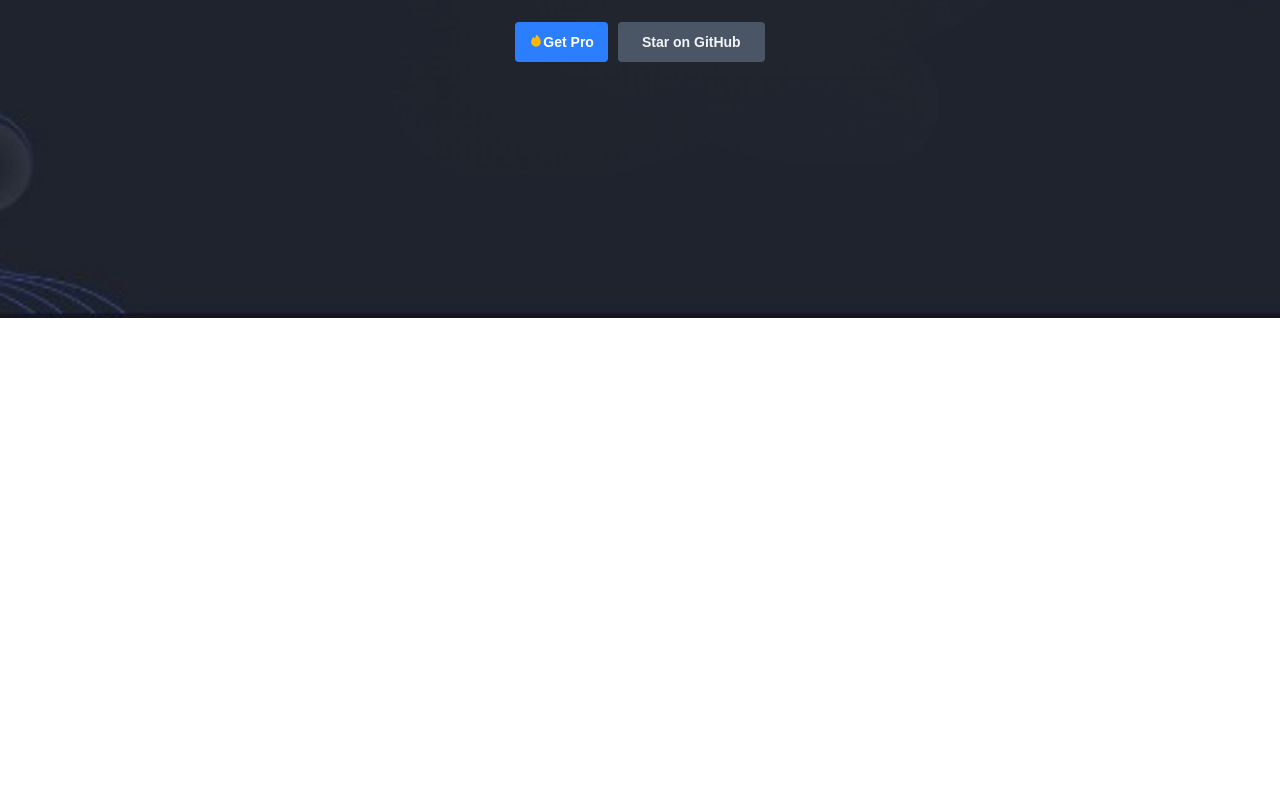
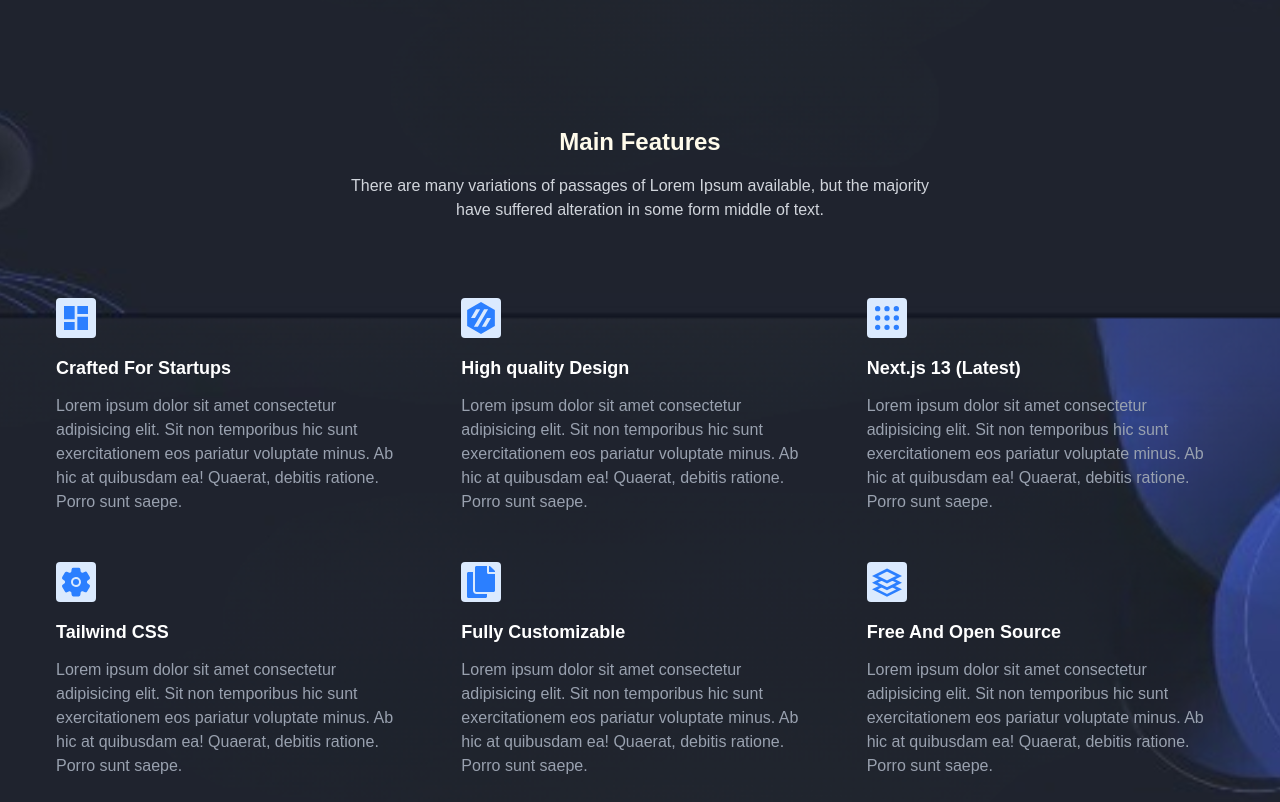
Before and after one commit to SulemanF954/firstproject, a Next.js app: page / in a window 1280 px wide. Shown: the part 482-1284 px from the top of the page. Before the commit the page ends 800 px from the top, so only its background shows below. Built offline with nearby package versions, Linux system fonts and the light colour scheme.

Commit message:
Add a New Component in this Code

```diff
--- a/app/page.tsx
+++ b/app/page.tsx
@@ -1,11 +1,102 @@
 import NavBar from "@/components/NavBar";
 import Hero from "@/components/Hero";
+import { MdDashboard } from "react-icons/md";
+import { IoSettings } from "react-icons/io5";
+import { TbGridDots } from "react-icons/tb";
+import { SiVorondesign } from "react-icons/si";
+import { GrResources } from "react-icons/gr";
+import { FaCopy } from "react-icons/fa";
 
 export default function Home() {
   return (
-    <div className="bg-[url('/Image/image.jpg')] min-h-screen sm:p-8 overflow-hidden bg-cover bg-center bg-no-repeat bg-fixed font-[var(--font-geist-sans)]">
+    <div className="bg-[url('/Image/image.jpg')] min-h-screen sm:p-2 bg-cover bg-center bg-no-repeat bg-fixed font-[var(--font-geist-sans)]">
       <NavBar />
       <Hero />
+      <div className="flex justify-center items-center">
+        <div className="text-center bg-transparent p-2 rounded">
+          <h2 className="text-2xl text-amber-50 font-bold mb-4">
+            Main Features
+          </h2>
+          <p className="text-gray-300 w-150 mb-1">
+            There are many variations of passages of Lorem Ipsum available, but
+            the majority have suffered alteration in some form middle of text.
+          </p>
+        </div>
+      </div>
+      <div className="flex justify-center items-center mt-8 mx-8">
+        <div className="grid grid-cols-1 md:grid-cols-3 gap-4 mt-4">
+          <div className="bg-transparent p-4 rounded ">
+            <MdDashboard className="w-10 h-10 p-1 rounded bg-blue-100 mb-4 text-blue-500 text-5xl" />
+            <h3 className="text-lg font-semibold text-white">
+              Crafted For Startups
+            </h3>
+            <p className="text-gray-400 mt-3">
+              Lorem ipsum dolor sit amet consectetur adipisicing elit. Sit non
+              temporibus hic sunt exercitationem eos pariatur voluptate minus.
+              Ab hic at quibusdam ea! Quaerat, debitis ratione. Porro sunt
+              saepe.
+            </p>
+          </div>
+          <div className="bg-transparent p-4 rounded">
+            <SiVorondesign className="w-10 h-10 p-1 rounded bg-blue-100 mb-4 text-blue-500" />
+            <h3 className="text-lg font-semibold text-white">
+              High quality Design
+            </h3>
+            <p className="text-gray-400 mt-3">
+              Lorem ipsum dolor sit amet consectetur adipisicing elit. Sit non
+              temporibus hic sunt exercitationem eos pariatur voluptate minus.
+              Ab hic at quibusdam ea! Quaerat, debitis ratione. Porro sunt
+              saepe.
+            </p>
+          </div>
+          <div className="bg-transparent p-4 rounded ">
+            <TbGridDots className="w-10 h-10 p-1 rounded bg-blue-100 mb-4 text-blue-500 text-5xl" />
+            <h3 className="text-lg font-semibold text-white">
+              Next.js 13 (Latest)
+            </h3>
+            <p className="text-gray-400 mt-3">
+              Lorem ipsum dolor sit amet consectetur adipisicing elit. Sit non
+              temporibus hic sunt exercitationem eos pariatur voluptate minus.
+              Ab hic at quibusdam ea! Quaerat, debitis ratione. Porro sunt
+              saepe.
+            </p>
+          </div>
+          <div className="bg-transparent p-4 rounded ">
+            <IoSettings className="w-10 h-10 p-1 rounded bg-blue-100 mb-4 text-blue-500" />
+            <h3 className="text-lg font-semibold text-white">Tailwind CSS</h3>
+            <p className="text-gray-400 mt-3">
+              Lorem ipsum dolor sit amet consectetur adipisicing elit. Sit non
+              temporibus hic sunt exercitationem eos pariatur voluptate minus.
+              Ab hic at quibusdam ea! Quaerat, debitis ratione. Porro sunt
+              saepe.
+            </p>
+          </div>
+          <div className="bg-transparent p-4 rounded ">
+            <FaCopy className="w-10 h-10 p-1 rounded bg-blue-100 mb-4 text-blue-500" />
+            <h3 className="text-lg font-semibold text-white">
+              Fully Customizable
+            </h3>
+            <p className="text-gray-400 mt-3">
+              Lorem ipsum dolor sit amet consectetur adipisicing elit. Sit non
+              temporibus hic sunt exercitationem eos pariatur voluptate minus.
+              Ab hic at quibusdam ea! Quaerat, debitis ratione. Porro sunt
+              saepe.
+            </p>
+          </div>
+          <div className="bg-transparent p-4 rounded ">
+            <GrResources className="w-10 h-10 p-1 rounded bg-blue-100 mb-4 text-blue-500" />
+            <h3 className="text-lg font-semibold text-white">
+              Free And Open Source
+            </h3>
+            <p className="text-gray-400 mt-3">
+              Lorem ipsum dolor sit amet consectetur adipisicing elit. Sit non
+              temporibus hic sunt exercitationem eos pariatur voluptate minus.
+              Ab hic at quibusdam ea! Quaerat, debitis ratione. Porro sunt
+              saepe.
+            </p>
+          </div>
+        </div>
+      </div>
     </div>
   );
 }
--- a/components/NavBar.tsx
+++ b/components/NavBar.tsx
@@ -1,6 +1,7 @@
 "use client";
 import { FaAngleDown } from "react-icons/fa";
 import { MdOutlineLightMode } from "react-icons/md";
+import Link from "next/link";
 
 const NavBar: React.FC = () => {
   const handleButtonClickIn = () => {
@@ -16,15 +17,23 @@
   };
 
   return (
-    <nav className="text-white flex justify-between items-center">
+    <nav className="text-white flex justify-between items-center fixed top-0 left-0 right-0 shadow-lg p-4 z-10">
       <div className="flex items-center space-x-2">
-        <img src="/Image/favicon.png" alt="Logo" className="h-8 w-8 bg-black cursor-pointer" />
+        <img
+          src="/Image/favicon.png"
+          alt="Logo"
+          className="h-8 w-8 bg-black cursor-pointer"
+        />
         <span className="text-xl font-bold cursor-pointer">StockUp</span>
         <ul className="flex px-20 space-x-6">
-          <li className=" hover:text-amber-100 cursor-pointer px-4">Home</li>
+          <li className="hover:text-amber-100 cursor-pointer px-4">
+            <Link href="/Home">Home</Link>
+          </li>
           <li className=" hover:text-amber-100 cursor-pointer px-4">About</li>
           <li className=" hover:text-amber-500 cursor-pointer px-4">Blog</li>
-          <li className=" hover:text-amber-100 cursor-pointer px-4 ">Support</li>
+          <li className=" hover:text-amber-100 cursor-pointer px-4 ">
+            Support
+          </li>
           <div className="flex cursor-pointer">
             <li className=" hover:text-amber-100 px-3">Pages</li>
             <FaAngleDown className="text-amber-100 pt-1 text-lg" />
```
Also changed, not shown: components/Main.tsx (added, +11 -0 lines).
